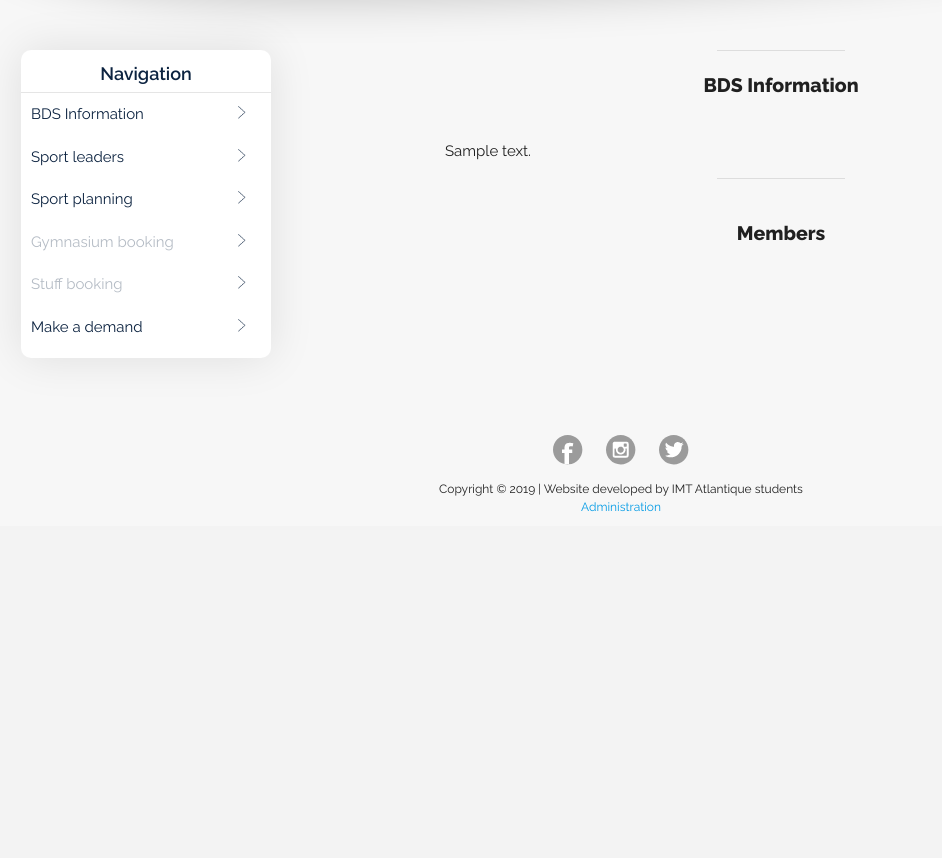
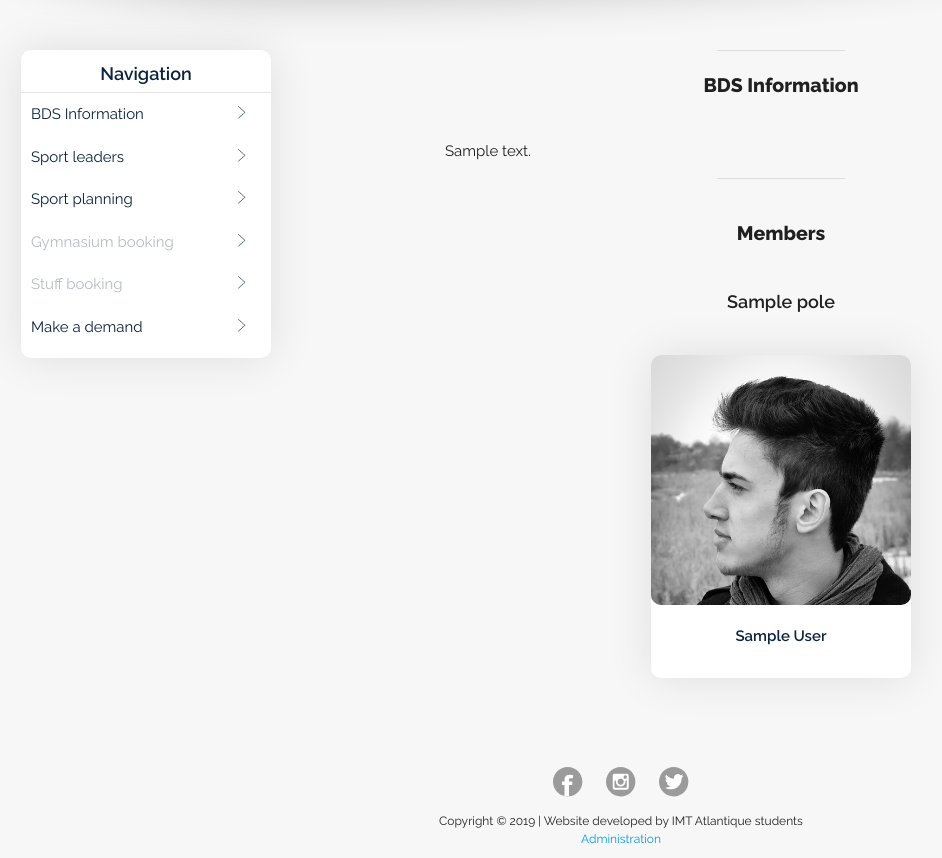
Before and after one commit to campus-nantes-imt-atlantique/site, a Symfony app: template templates/bds/index.html.twig in a window 1280 px wide. Shown: the part 274-1132 px from the top of the page, without its empty margins (19-961 px from the left). Before the commit the page ends 786 px from the top, so only its background shows below. Run offline with Twig, Linux system fonts and the light colour scheme; the template is opened without the code that fills it: most values are stand-ins (such as "Sample title", 1, 10 or a date in 2020); some libraries are stand-ins or nearby versions.

Commit message:
feat: Improve UI

```diff
--- a/public/css/style.css
+++ b/public/css/style.css
@@ -54,13 +54,15 @@ body {
 }
 
 .cardContainer {
-    display: inline-block;
     background-color: white;
+    margin: auto;
     position: relative;
+    display: block;
     border-radius: 10px;
     min-height: 100px;
     color: #0C2340;
     min-width: 100px;
+    padding-bottom: 10px;
     -webkit-box-shadow: 0px 0px 45px 0 rgba(0,0,0,0.1);
     -moz-box-shadow: 0px 0px 45px 0 rgba(0,0,0,0.1);
     box-shadow: 0px 0px 45px 0 rgba(0,0,0,0.1);
@@ -163,6 +165,16 @@ body {
     text-align: center;
     margin-top: 10px;
     margin-bottom: 20px;
+}
+
+.poleMembers {
+    display: flex;
+    justify-content: center;
+    flex-wrap: wrap;
+}
+
+.poleMembers > div {
+    margin: 20px;
 }
 
 /*                                                      NAV                                           */
@@ -362,7 +374,6 @@ body .loginContainer {
 }
 
 
-
 .loginBackgroundImage {
     background-image: url("../img/background-imt.png");
     background-repeat: no-repeat;
@@ -374,6 +385,11 @@ body .loginContainer {
     background-color: white;
     height: 100vh;
     position: relative;
+}
+
+.loginForms {
+    margin-top: 45vh; /* poussé de la moitié de hauteur de viewport */
+    transform: translateY(-50%);
 }
 
 .loginFormContainer .footer {
--- a/src/Controller/bds/BDSIndexController.php
+++ b/src/Controller/bds/BDSIndexController.php
@@ -3,6 +3,8 @@
 namespace App\Controller\bds;
 
 use App\Entity\Content;
+use App\Entity\Member;
+use App\Entity\Pole;
 use App\Entity\Sport;
 use App\Repository\SportRepository;
 use Symfony\Bundle\FrameworkBundle\Controller\AbstractController;
@@ -18,9 +20,11 @@ class BDSIndexController extends AbstractController
     public function index(Request $request)
     {
         $description = $this->getDoctrine()->getRepository(Content::class)->findContentByKeyAndLang("description", $request->getLocale());
+        $poles = $this->getDoctrine()->getRepository(Pole::class)->findBySectionName("BDS");
         return $this->render('bds/index.html.twig', [
             'controller_name' => 'BDSIndexController',
-            "description" => $description
+            "description" => $description,
+            "poles" => $poles
         ]);
     }
 
--- a/src/Entity/Pole.php
+++ b/src/Entity/Pole.php
@@ -22,6 +22,7 @@ class Pole
      * @ORM\Column(type="string", length=255)
      */
     private $name;
+
 
     /**
      * @ORM\OneToMany(targetEntity="App\Entity\Member", mappedBy="pole")
@@ -101,4 +102,5 @@ class Pole
 
         return $this;
     }
+
 }
--- a/templates/bds/index.html.twig
+++ b/templates/bds/index.html.twig
@@ -3,13 +3,13 @@
 {% block title %}BDS{% endblock %}
 
 {% block header %}
-    <div class="navTitle margin-30">{{ 'bds.bds_title' | trans | nl2br }}<br /></div>
+    <div class="navTitle margin-30">{{ 'bds.bds_title' | trans | nl2br }}<br/></div>
     <div class="navDescription margin-30">{{ 'bds.bds_description' | trans| nl2br }}</div>
 {% endblock %}
 
 {% block content %}
     {{ block('bds_nav','bds/bds_nav.html.twig') }}
-    <div class="section-content"  data-aos="fade-up">
+    <div class="section-content" data-aos="fade-up">
 
     <div class="tinyDivider"></div>
     <div class="title">{{ 'bds.nav.information' | trans }}</div>
@@ -23,5 +23,21 @@
     <div class="margin-40"></div>
     <div class="title">{{ 'members' | trans }}</div>
     <div class="margin-40"></div>
+
+    <div class="container">
+        {% for pole in poles %}
+            <div class="subtitle" data-aos="fade-up">{{ pole.name }}</div>
+            <div class="margin-20"></div>
+            <div class="poleMembers" data-aos="fade-up">
+                {% for member in pole.members %}
+                    <div>
+                        {% with {'img_src':  asset('img/profile_picture_example.jpg'),'title' : member.firstName ~ ' ' ~ member.lastName, 'description':'' } %}
+                            {{ block('photo_card', 'common/photo_card.html.twig') }}
+                        {% endwith %}
+                    </div>
+                {% endfor %}
+            </div>
+        {% endfor %}
+        <div class="margin-40"></div>
     </div>
 {% endblock %}
--- a/templates/bundles/FOSUserBundle/Security/login_content.html.twig
+++ b/templates/bundles/FOSUserBundle/Security/login_content.html.twig
@@ -13,8 +13,6 @@
     <div class="margin-10"></div>
     <input type="password" placeholder="{{ 'security.login.password'|trans }}" class="textField browser-default" id="password" name="_password" required="required" autocomplete="current-password" />
 
-    <input class="reset-checkbox" type="checkbox" id="remember_me" name="_remember_me" value="on" />
-    <label for="remember_me">{{ 'security.login.remember_me'|trans }}</label>
 
     <div class="margin-40"></div>
     <input type="submit" class="roundedBorderedWhiteButton" id="_submit" name="_submit" value="{{ 'security.login.submit' | trans }}" />
--- a/templates/bundles/FOSUserBundle/layout.html.twig
+++ b/templates/bundles/FOSUserBundle/layout.html.twig
@@ -3,6 +3,7 @@
     <div class="loginContainer">
         <div class="row">
             <div class="col l4 m12 s12 loginFormContainer">
+                <div class="loginForms">
                     <div class="margin-60"></div>
                     <img class="logoImt" width="250" src="{{ asset('img/imt-logo-blue.svg') }}" alt="">
                     <div class="margin-60"></div>
@@ -13,6 +14,7 @@
                     <div class="container">
                         {% block fos_user_content %}
                         {% endblock fos_user_content %}
+                    </div>
                 </div>
                 <footer class="footer">
                     <div class="center icons">
```
Also changed, not shown: src/DataFixtures/MemberFixture.php (+23 -4 lines), src/DataFixtures/PoleFixture.php (+23 -2 lines), src/DataFixtures/SectionFixture.php (+8 -4 lines), src/Entity/Member.php (+9 -1 lines), src/Entity/Section.php (+2 -13 lines), src/Repository/MemberRepository.php (+0 -16 lines), src/Repository/PoleRepository.php (+7 -9 lines), 2 other files. Lines whose indentation alone changed are shown as unchanged.
